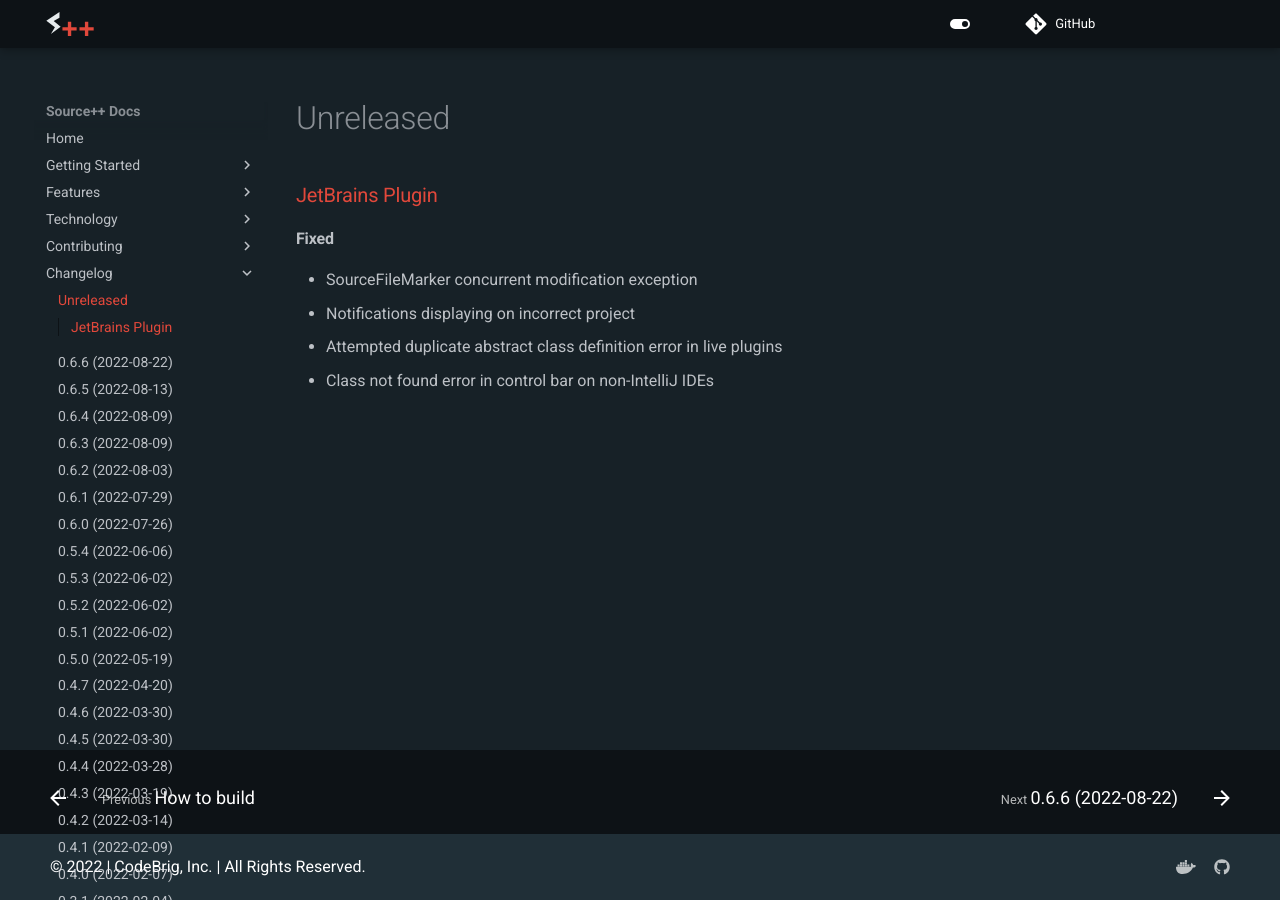
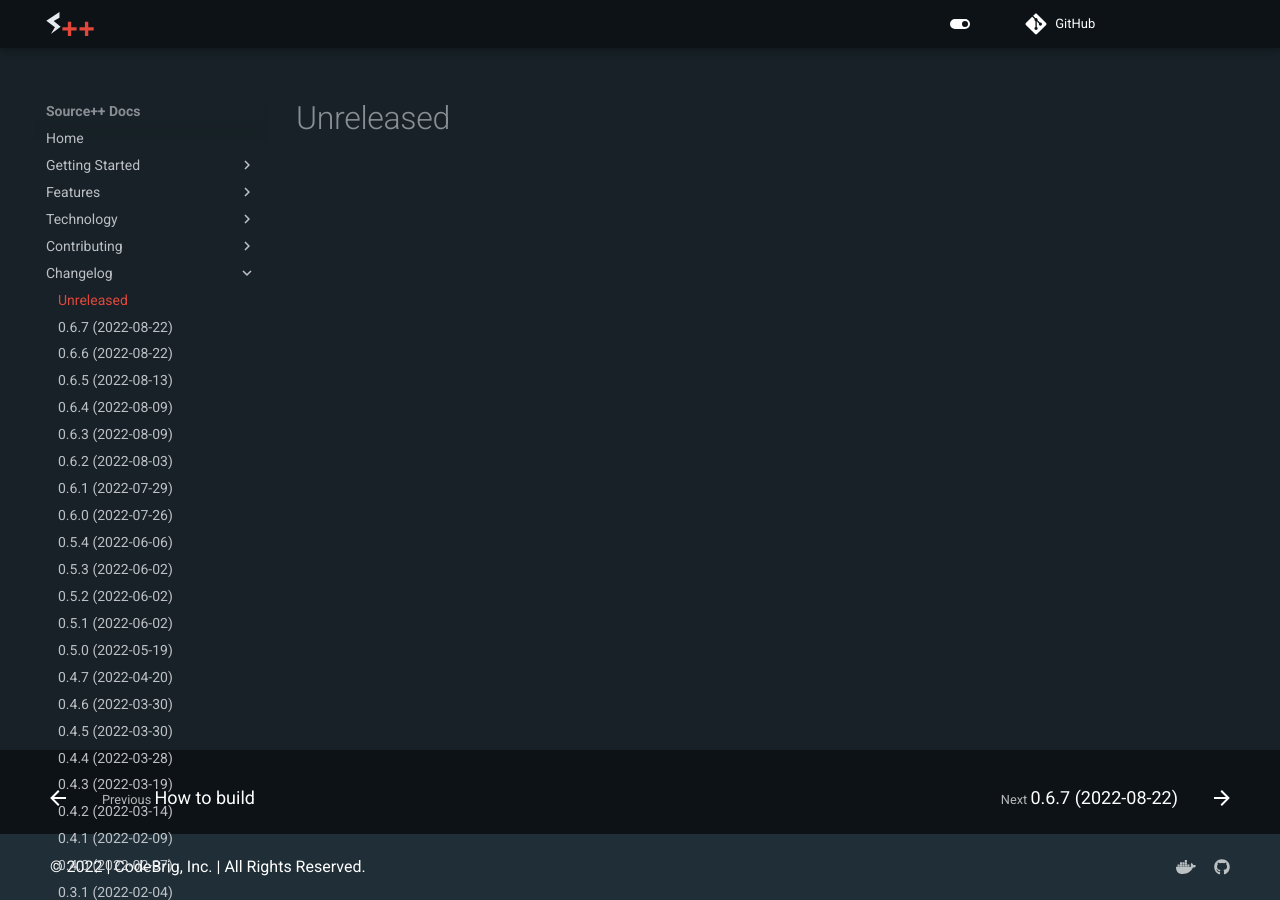
Before and after one commit to sourceplusplus/documentation, an MkDocs documentation site: the page built from docs/changelog/README.md, in a window 1280 px wide. Built offline with MkDocs 1.6.1 and Material for MkDocs 9.7.7, drawn with Linux system fonts in a browser that asks for light colours; comment, search, counter and statistics services are not loaded; the version menu is left out.

Commit message:
docs: changes

```diff
--- a/docs/changelog/README.md
+++ b/docs/changelog/README.md
@@ -1,9 +1 @@
 # Unreleased
-
-### [JetBrains Plugin](https://github.com/sourceplusplus/interface-jetbrains)
-
-#### Fixed
-- SourceFileMarker concurrent modification exception
-- Notifications displaying on incorrect project
-- Attempted duplicate abstract class definition error in live plugins
-- Class not found error in control bar on non-IntelliJ IDEs
```
Also changed, not shown: docs/changelog/0.6.7.md (added, +9 -0 lines).
